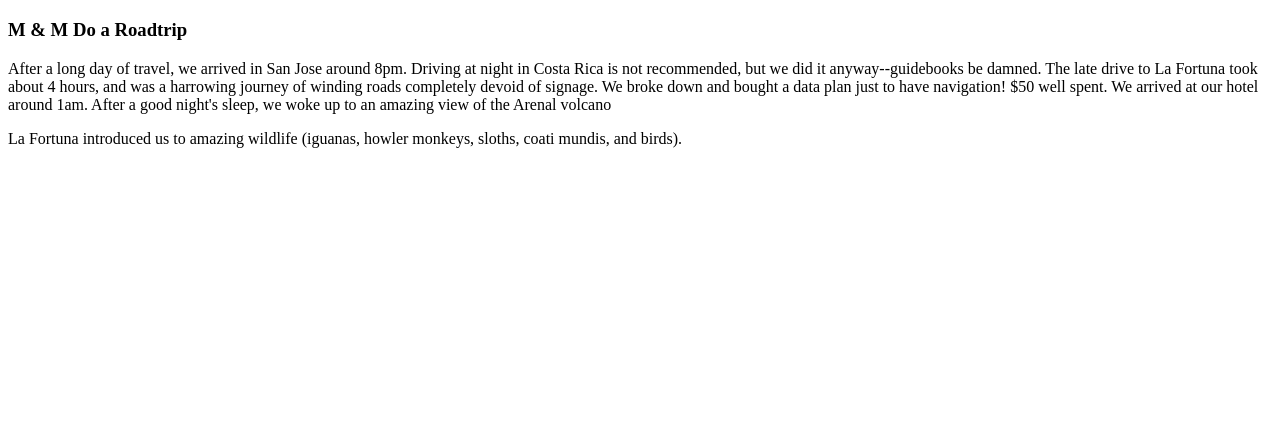
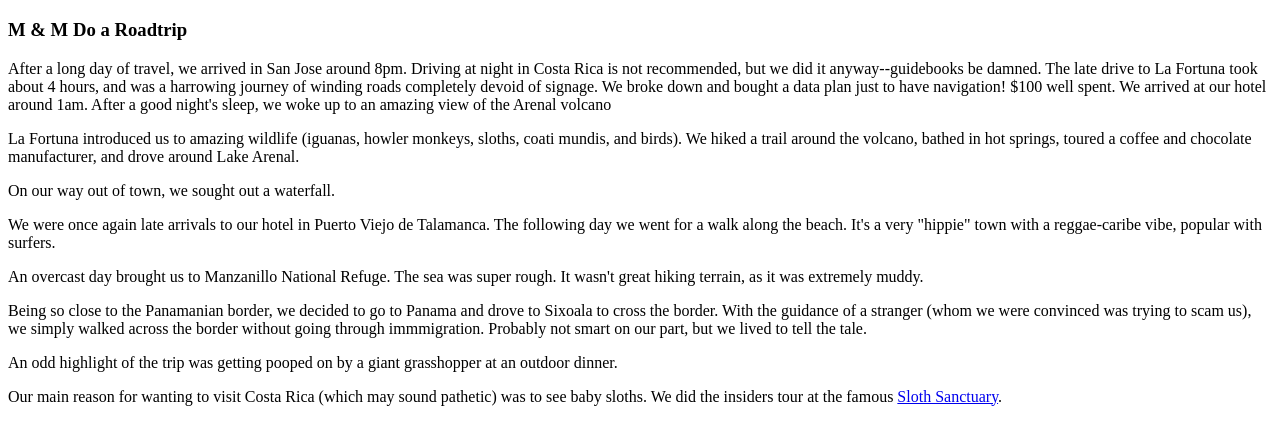
Before and after one commit to MelissaPabst/html-me-something, a plain HTML site: page index.html in a window 1280 px wide. Shown: the part 61-506 px from the top of the page. Drawn offline with Linux system fonts and the light colour scheme.

Commit message:
Wrote more content

```diff
--- a/index.html
+++ b/index.html
@@ -10,7 +10,13 @@
     </header>
 
 
-    <p>After a long day of travel, we arrived in San Jose around 8pm. Driving at night in Costa Rica is not recommended, but we did it anyway--guidebooks be damned. The late drive to La Fortuna took about 4 hours, and was a harrowing journey of winding roads completely devoid of signage. We broke down and bought a data plan just to have navigation! $50 well spent. We arrived at our hotel around 1am. After a good night's sleep, we woke up to an amazing view of the Arenal volcano</p>
-    <p>La Fortuna introduced us to amazing wildlife (iguanas, howler monkeys, sloths, coati mundis, and birds).</p>
+    <p>After a long day of travel, we arrived in San Jose around 8pm. Driving at night in Costa Rica is not recommended, but we did it anyway--guidebooks be damned. The late drive to La Fortuna took about 4 hours, and was a harrowing journey of winding roads completely devoid of signage. We broke down and bought a data plan just to have navigation! $100 well spent. We arrived at our hotel around 1am. After a good night's sleep, we woke up to an amazing view of the Arenal volcano</p>
+    <p>La Fortuna introduced us to amazing wildlife (iguanas, howler monkeys, sloths, coati mundis, and birds). We hiked a trail around the volcano, bathed in hot springs, toured a coffee and chocolate manufacturer, and drove around Lake Arenal. </p>
+    <p>On our way out of town, we sought out a waterfall.</p>
+    <p>We were once again late arrivals to our hotel in Puerto Viejo de Talamanca. The following day we went for a walk along the beach. It's a very "hippie" town with a reggae-caribe vibe, popular with surfers.</p>
+    <p>An overcast day brought us to Manzanillo National Refuge. The sea was super rough. It wasn't great hiking terrain, as it was extremely muddy.</p>
+    <p>Being so close to the Panamanian border, we decided to go to Panama and drove to Sixoala to cross the border. With the guidance of a stranger (whom we were convinced was trying to scam us), we simply walked across the border without going through immmigration. Probably not smart on our part, but we lived to tell the tale.</p>
+    <p>An odd highlight of the trip was getting pooped on by a giant grasshopper at an outdoor dinner.</p>
+    <p>Our main reason for wanting to visit Costa Rica (which may sound pathetic) was to see baby sloths. We did the insiders tour at the famous <a href="http://www.slothsanctuary.com/" target="_blank">Sloth Sanctuary</a>. </p>
 </body>
 </html>
```
